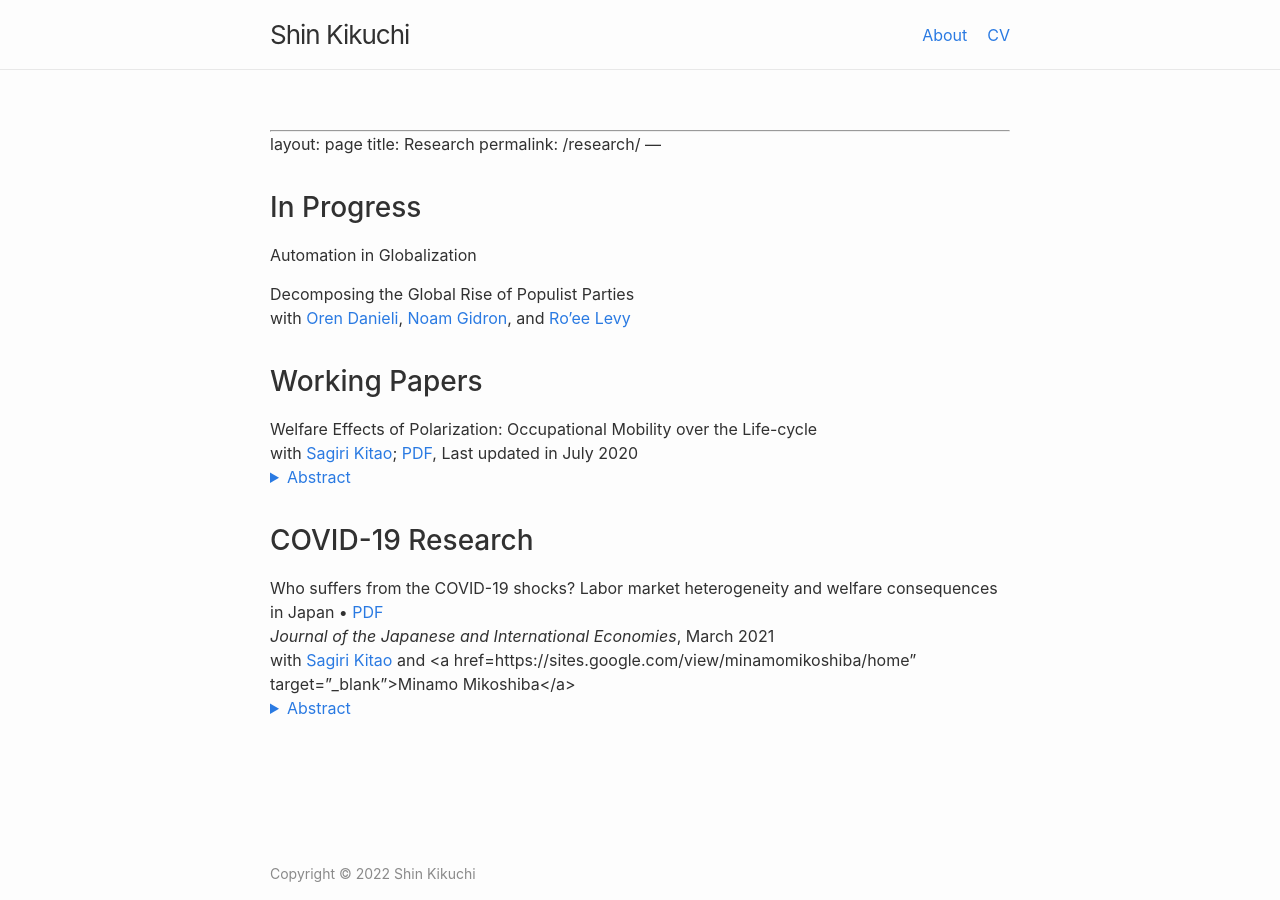
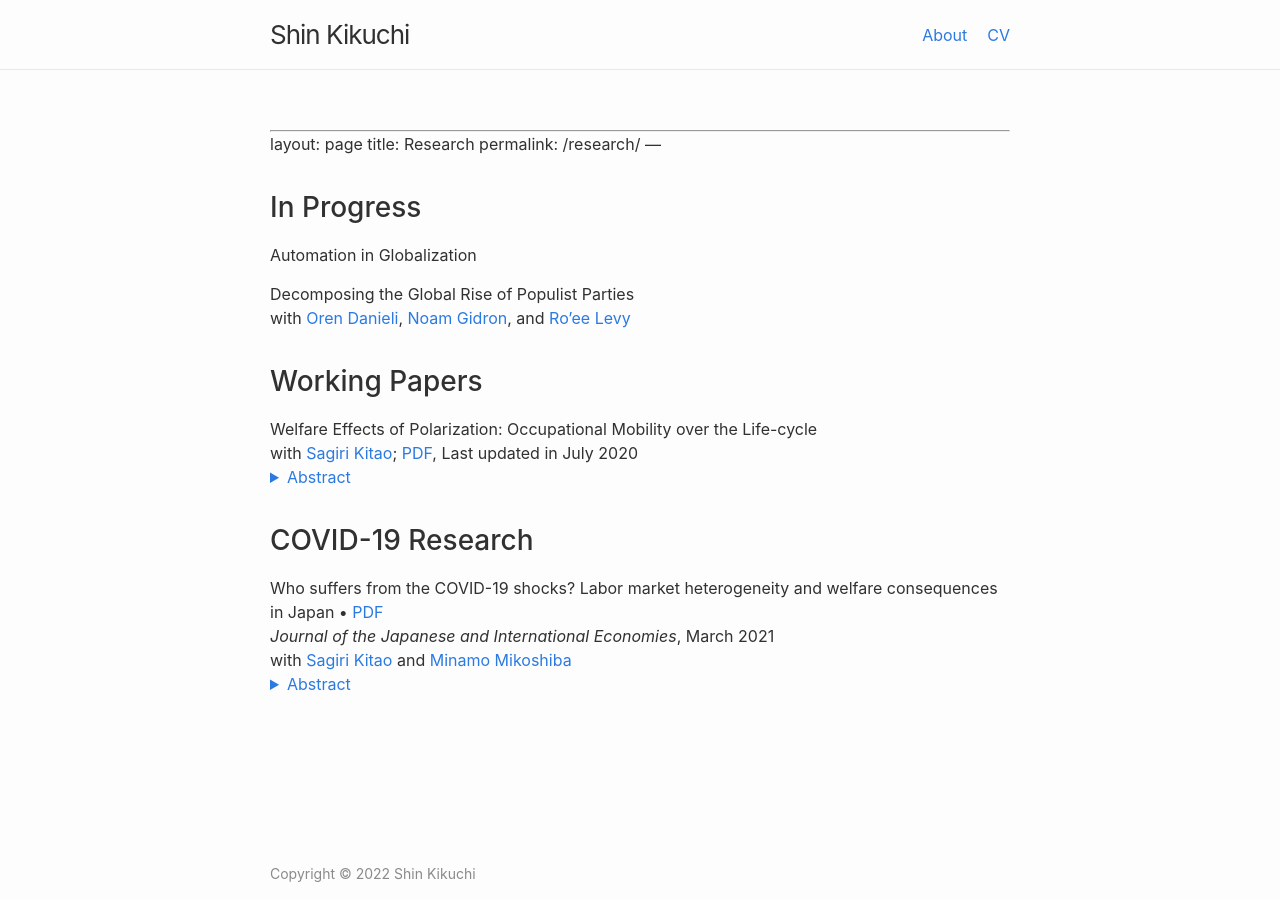
Before and after one commit to shinnkikuchi/shinnkikuchi.github.io, a Jekyll site: the page built from research.md, in a window 1280 px wide. Built offline with Jekyll 4.4.1, drawn with Linux system fonts in a browser that asks for light colours; our own code applies the rules of GitHub Pages for plain Markdown files.

Commit message:
Update research.md

```diff
--- a/research.md
+++ b/research.md
@@ -29,7 +29,7 @@ with <a href="https://sites.google.com/site/sagirikitao/home" target="_blank">Sa
 
 Who suffers from the COVID-19 shocks? Labor market heterogeneity and welfare consequences in Japan • <a href="/files/research/KKM_COVID19.pdf">PDF</a> <br>
 *Journal of the Japanese and International  Economies*, March 2021<br>
-with <a href="https://sites.google.com/site/sagirikitao/home?authuser=0" target="_blank">Sagiri Kitao</a> and <a href=https://sites.google.com/view/minamomikoshiba/home" target="_blank">Minamo Mikoshiba</a><br>
+with <a href="https://sites.google.com/site/sagirikitao/home?authuser=0" target="_blank">Sagiri Kitao</a> and <a href="https://sites.google.com/view/minamomikoshiba/home" target="_blank">Minamo Mikoshiba</a><br>
 <details style="margin-bottom: 15px; margin-top: -15px">
 	<summary style="color: #2a7ae2">Abstract</summary>
 
```
